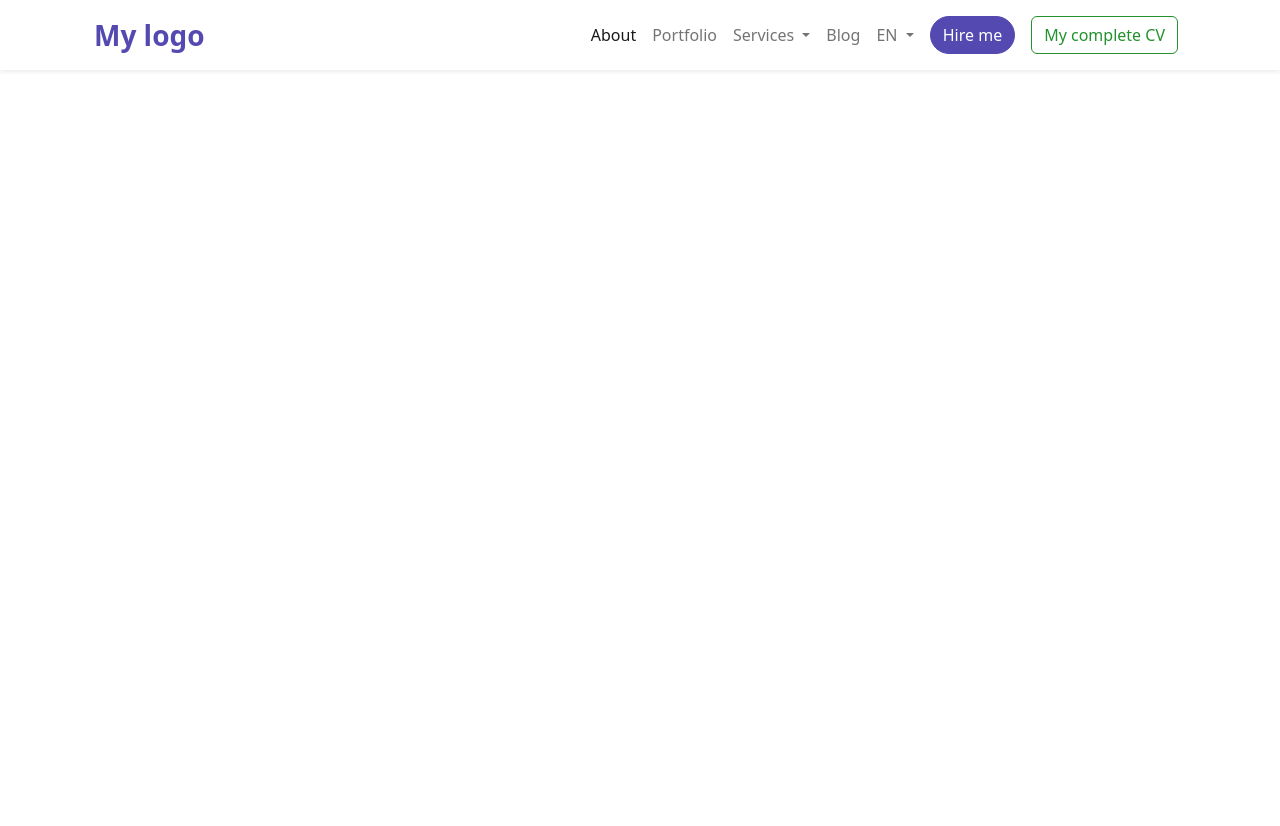
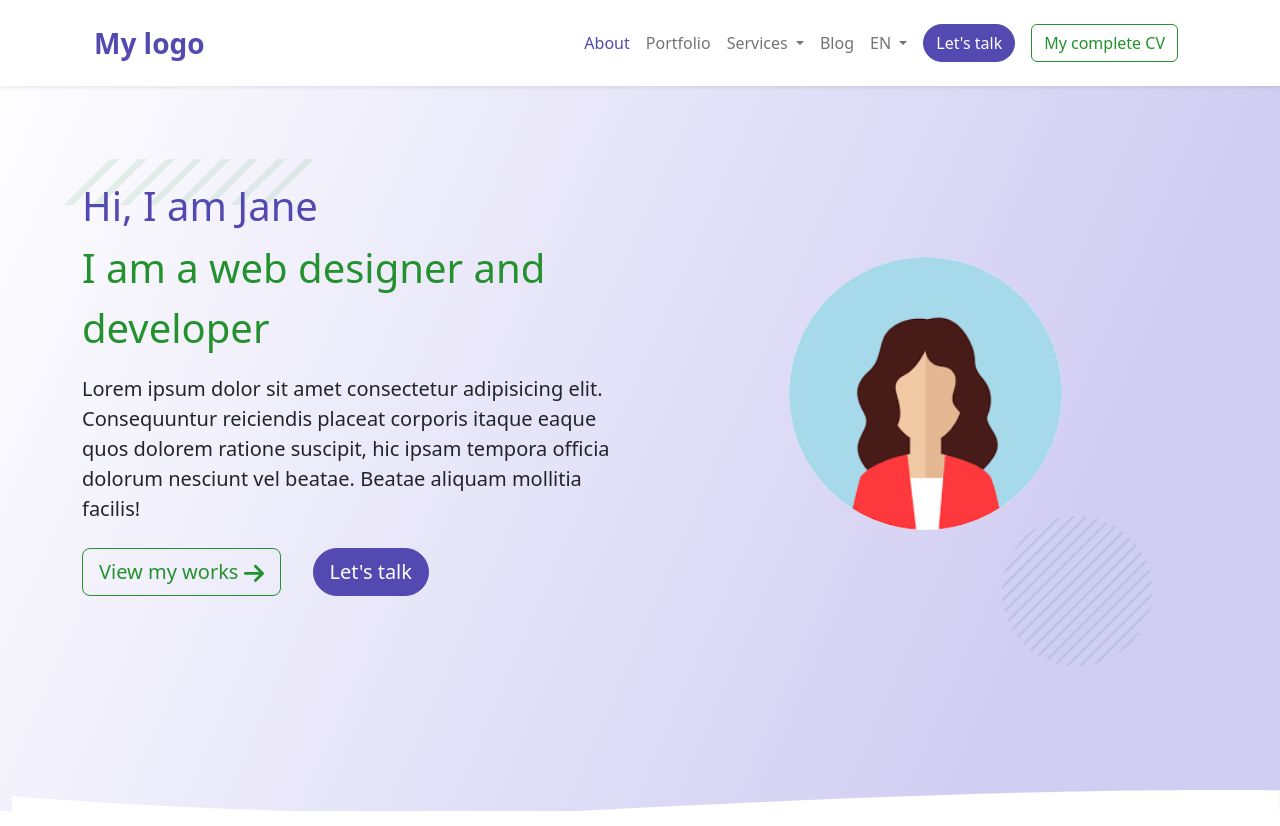
Before and after one commit to anitarazafi/portfolio, a website: page index.html in a window 1280 px wide. Before the commit the page ends 800 px from the top, so only its background shows below. Drawn offline with nearby package versions, Linux system fonts and the light colour scheme.

Commit message:
refactored hero section

```diff
--- a/index.html
+++ b/index.html
@@ -40,14 +40,12 @@
               aria-expanded="false"
               aria-label="Toggle navigation"
             >
-              <!-- <span class="navbar-toggler-icon"></span> -->
-
               <div class="bar bar-1"></div>
               <div class="bar bar-2"></div>
               <div class="bar bar-3"></div>
             </button>
             <div
-              class="collapse navbar-collapse d-lg-flex justify-content-end"
+              class="collapse navbar-collapse py-lg-2 d-lg-flex justify-content-end"
               id="navbarSupportedContent"
             >
               <ul
@@ -117,7 +115,7 @@
                 <li class="nav-item">
                   <a class="nav-link" href="#contact">
                     <button type="button" class="btn btn-primary rounded-pill">
-                      Hire me
+                      Let's talk
                     </button>
                   </a>
                 </li>
@@ -137,6 +135,106 @@
     </header>
     <!-- Navbar end -->
 
+    <!-- Hero section start -->
+    <section class="container-fluid position-relative" id="hero-section">
+      <div class="container py-5">
+        <div class="row pt-md-5 align-items-center justify-content-center">
+          <div class="col-12 col-lg-6 align-items-center align-items-lg-start">
+            <div>
+              <h1 class="text-primary text-center text-lg-start">
+                Hi, I am Jane
+              </h1>
+              <p class="lead fs-1 text-secondary text-center text-lg-start">
+                I am a web designer and developer
+              </p>
+              <p class="text-center text-lg-start fs-5">
+                Lorem ipsum dolor sit amet consectetur adipisicing elit.
+                Consequuntur reiciendis placeat corporis itaque eaque quos
+                dolorem ratione suscipit, hic ipsam tempora officia dolorum
+                nesciunt vel beatae. Beatae aliquam mollitia facilis!
+              </p>
+            </div>
+            <div
+              class="d-flex flex-column flex-md-row justify-content-md-center justify-content-lg-start"
+            >
+              <a
+                href="#portfolio"
+                type="button"
+                class="btn btn-outline-secondary btn-lg mx-md-3 ms-lg-0 my-2"
+              >
+                View my works
+                <svg
+                  xmlns="http://www.w3.org/2000/svg"
+                  viewBox="0 0 448 512"
+                  width="20px"
+                  heigth="20px"
+                  stroke="currentColor"
+                  fill="currentColor"
+                >
+                  <!--! Font Awesome Pro 6.2.1 by @fontawesome - https://fontawesome.com License - https://fontawesome.com/license (Commercial License) Copyright 2022 Fonticons, Inc. -->
+                  <path
+                    d="M438.6 278.6c12.5-12.5 12.5-32.8 0-45.3l-160-160c-12.5-12.5-32.8-12.5-45.3 0s-12.5 32.8 0 45.3L338.8 224 32 224c-17.7 0-32 14.3-32 32s14.3 32 32 32l306.7 0L233.4 393.4c-12.5 12.5-12.5 32.8 0 45.3s32.8 12.5 45.3 0l160-160z"
+                  ></path>
+                </svg>
+              </a>
+              <a
+                href="#contact"
+                type="button"
+                class="btn btn-primary rounded-pill btn-lg mx-md-3 my-2"
+              >
+                Let's talk
+              </a>
+            </div>
+          </div>
+          <div
+            class="col-12 col-lg-6 d-none d-lg-flex align-items-center justify-content-center"
+          >
+            <img
+              src="img/avatar.png"
+              alt=""
+              class="img-fluid rounded-circle"
+              style="width: 50%"
+            />
+          </div>
+        </div>
+      </div>
+      <img
+        src="img/bg-vector-5.svg"
+        alt=""
+        class="d-none d-lg-block position-absolute"
+        width="250px"
+        style="z-index: -5; top: 10%; left: 5%; opacity: 0.1"
+      />
+      <img
+        src="img/bg-vector-2.svg"
+        alt=""
+        class="d-none d-lg-block position-absolute"
+        width="150px"
+        style="z-index: -5; bottom: 20%; right: 10%; opacity: 0.2"
+      />
+      <svg
+        id="Layer_1"
+        data-name="Layer 1"
+        xmlns="http://www.w3.org/2000/svg"
+        viewBox="0 0 1440 40.27"
+        class="position-absolute bottom--2"
+      >
+        <defs>
+          <style>
+            .cls-1 {
+              fill: #fff;
+            }
+          </style>
+        </defs>
+        <path
+          class="cls-1"
+          d="M0,6.8V40H1440V0c-27.85-.22-77.09-.48-138.48,0C1256,.36,1086.33,2,765.15,17.41c-119,5.69-124.23,6.82-177.25,8.14C458.61,28.75,359,25.24,269.7,22,199.25,19.36,107.61,14.92,0,6.8Z"
+          transform="translate(0 0.27)"
+        ></path>
+      </svg>
+    </section>
+    <!-- Hero section end -->
+
     <script
       src="https://cdn.jsdelivr.net/npm/bootstrap@5.3.0-alpha1/dist/js/bootstrap.bundle.min.js"
       integrity="sha384-w76AqPfDkMBDXo30jS1Sgez6pr3x5MlQ1ZAGC+nuZB+EYdgRZgiwxhTBTkF7CXvN"
--- a/scss/main.scss
+++ b/scss/main.scss
@@ -74,11 +74,21 @@ $position-values: (
     }
 }
 
-.section--hero {
+.nav-link:hover,
+.nav-link:focus {
+    color: $primary;
+}
+
+.navbar-nav .show>.nav-link,
+.navbar-nav .nav-link.active {
+    color: $primary;
+}
+
+#hero-section {
     background: linear-gradient(293.5deg, rgba(163, 156, 230, 0.5) 19.35%, rgba(255, 255, 255, 0) 102.26%);
 
     &>div {
-        min-height: calc(100vh - 90px);
+        min-height: calc(100vh - 75px);
     }
 }
 
```
Also changed, not shown: css/main.css, 1 other file.
